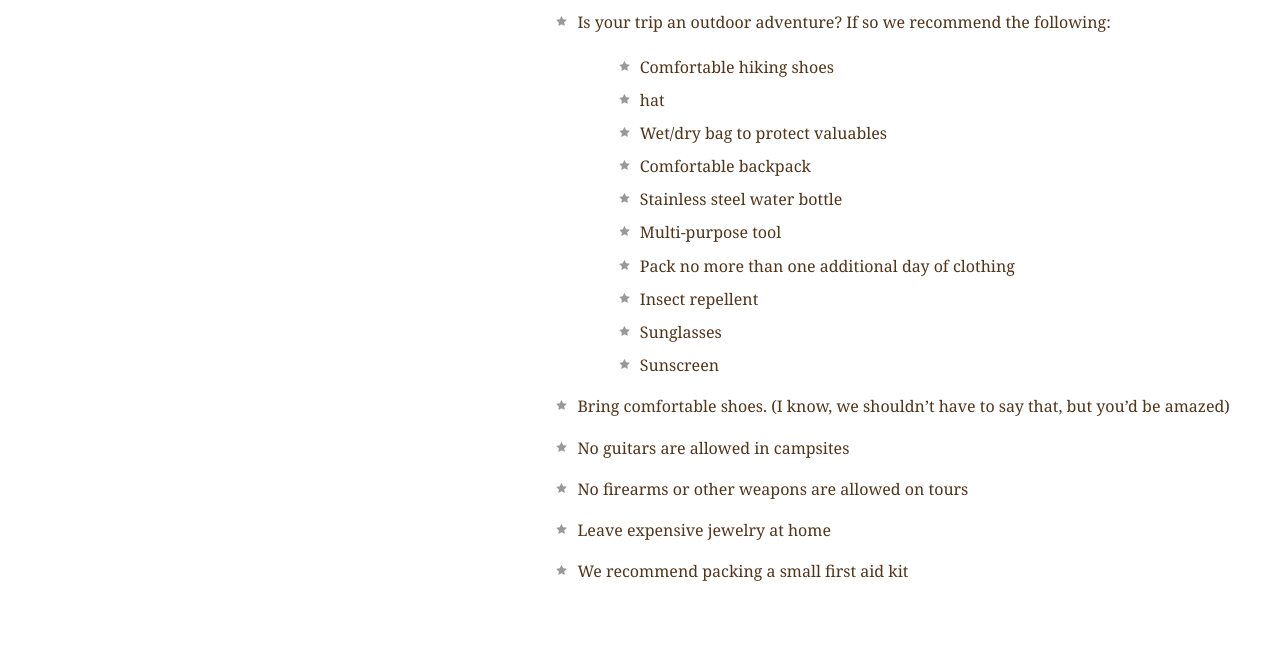
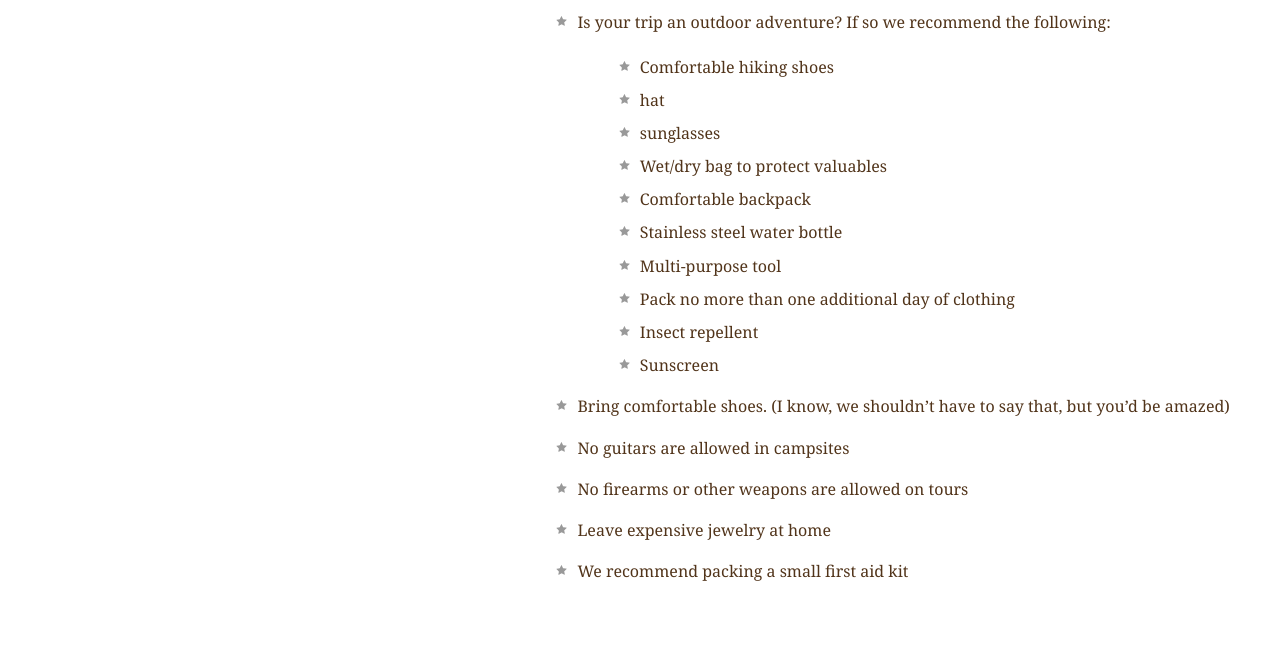
Before and after one commit to tamzida035/explore_california, a plain HTML site: page resources.html in a window 1280 px wide. Shown: the part 1980-2629 px from the top of the page. Drawn offline with Linux system fonts and the light colour scheme.

Commit message:
moved sunglasses up behind hat

```diff
--- a/resources.html
+++ b/resources.html
@@ -96,13 +96,13 @@
               <ul>
                 <li>Comfortable hiking shoes</li>
                 <li>hat</li>
+                  <li>sunglasses</li>
                 <li>Wet/dry bag to protect valuables</li>
                 <li>Comfortable backpack</li>
                 <li>Stainless steel water bottle</li>
                 <li>Multi-purpose tool</li>
                 <li>Pack no more than one additional day of clothing</li>
                 <li>Insect repellent</li>
-                <li>Sunglasses</li>
                 <li>Sunscreen</li>
               </ul>
             </li>
```
